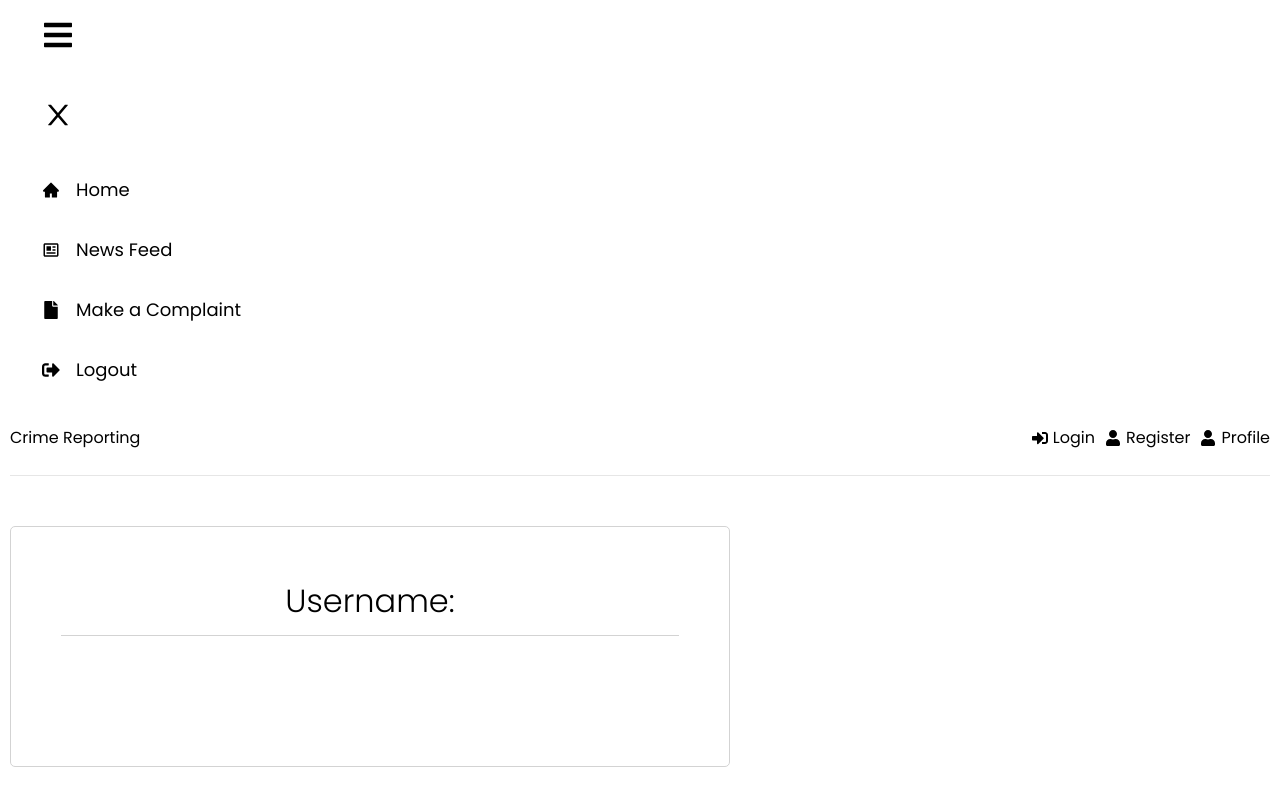
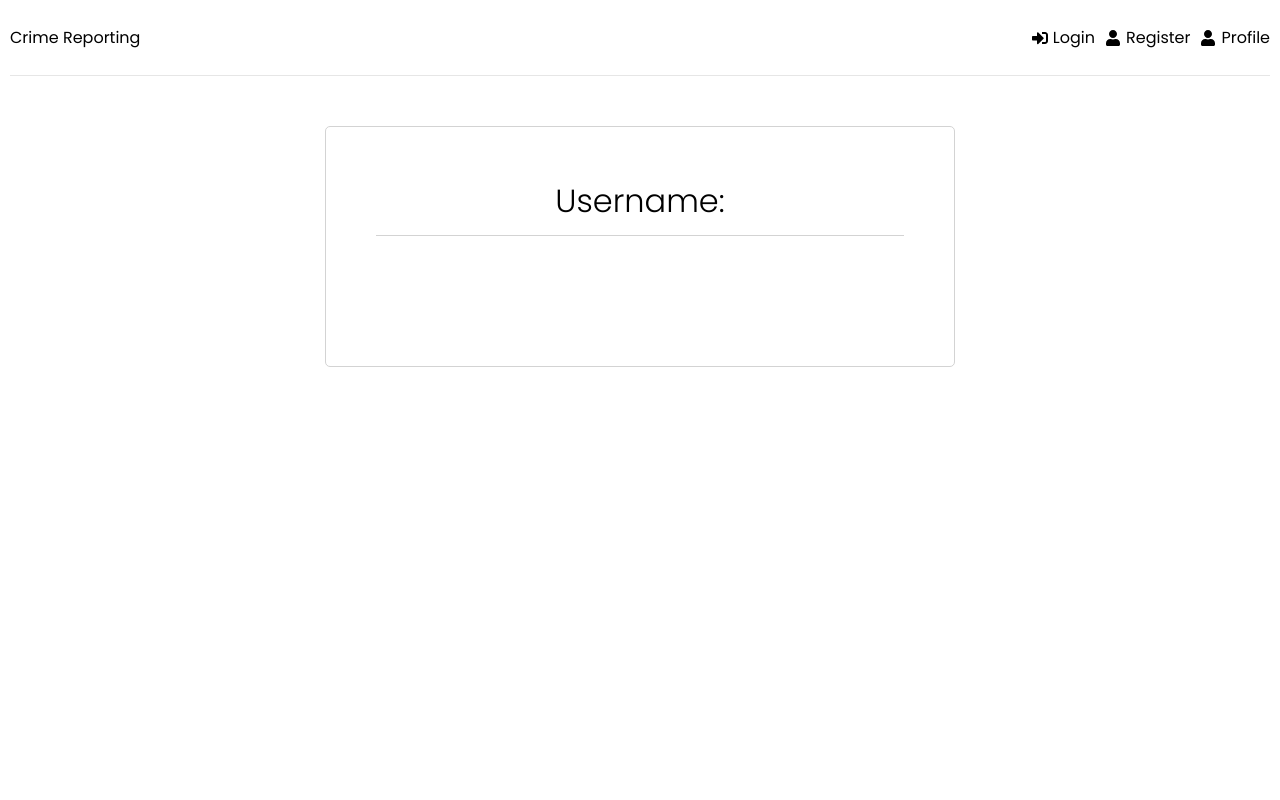
Before and after one commit to criswiz/Crime-Reporting-System, a React (Create React App) app in the folder frontend/: page /profile in a window 1280 px wide. Built offline with nearby package versions, Linux system fonts and the light colour scheme.

Commit message:
Login details

```diff
--- a/frontend/src/App.js
+++ b/frontend/src/App.js
@@ -15,8 +15,9 @@ function App() {
     <>
       <Router>
         <div className="container">
-          <Navbar />
-          <Header />
+          <Header >
+            <Navbar />
+          </Header>
           <Routes>
             <Route path="/" element={<NewsFeed />} />
             <Route path="/login" element={<Login />} />
--- a/frontend/src/index.css
+++ b/frontend/src/index.css
@@ -330,3 +330,11 @@ h3 {
 span{
   margin-left: 16px;
 }
+
+.profile {
+  max-width: 720px;
+  padding: 50px;
+  border: 1px solid lightgray;
+  border-radius: 5px;
+  margin: 0 25%;;
+}
--- a/frontend/src/pages/Login.jsx
+++ b/frontend/src/pages/Login.jsx
@@ -27,7 +27,7 @@ function Login() {
     }
 
     if (isSuccess || user) {
-      navigate('/');
+      navigate('/profile');
     }
 
     dispatch(reset());
--- a/frontend/src/pages/Profile.jsx
+++ b/frontend/src/pages/Profile.jsx
@@ -5,7 +5,7 @@ function Profile() {
   const { user } = useSelector((state) => state.auth);
 
   return (
-    <div className="news">
+    <div className="profile">
       <h1 className="news__title">Username: {user && user.name}</h1>
       <p className="news__desc"></p>
       <span className="news__author"></span> <br />
```
